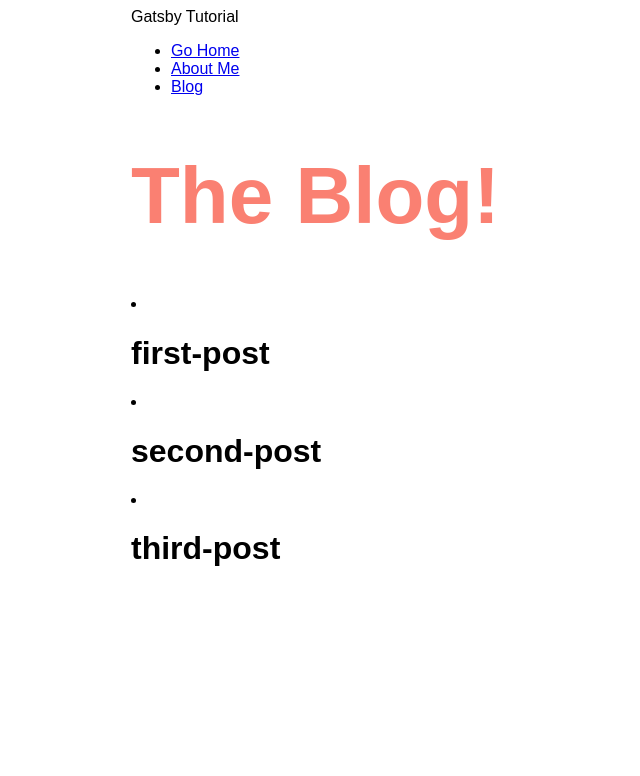
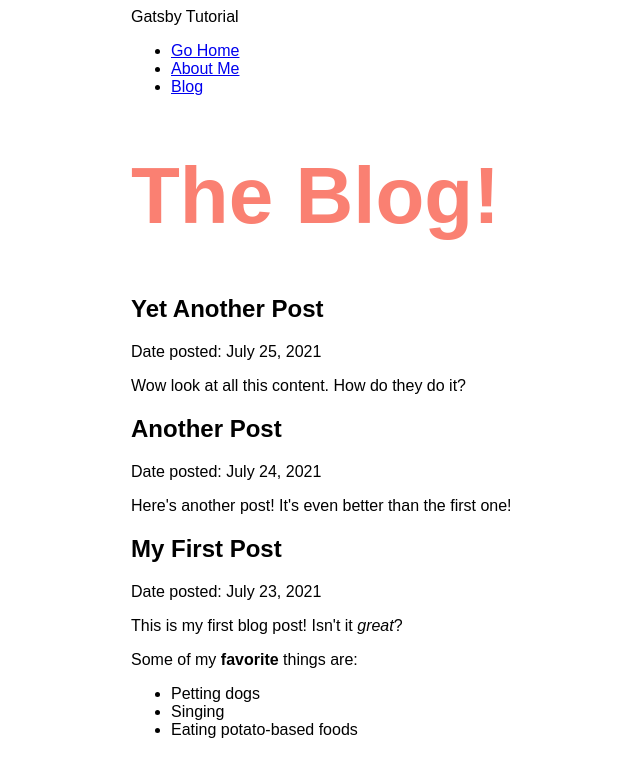
Before and after one commit to willm30/gatsby-tutorial, a Gatsby site: page /blog in a window 1280 px wide. Shown: the whole page, without its empty margins (259-899 px from the left). Built offline with nearby package versions, Linux system fonts and the light colour scheme; Gatsby itself is replaced by a stand-in of ours.

Commit message:
Part 5 gatsby tutorial

```diff
--- a/blog/first-post.mdx
+++ b/blog/first-post.mdx
@@ -0,0 +1,12 @@
+---
+title: "My First Post"
+date: "2021-07-23"
+---
+
+This is my first blog post! Isn't it *great*?
+
+Some of my **favorite** things are:
+
+* Petting dogs
+* Singing
+* Eating potato-based foods
--- a/blog/second-post.mdx
+++ b/blog/second-post.mdx
@@ -0,0 +1,6 @@
+---
+title: "Another Post"
+date: "2021-07-24"
+---
+
+Here's another post! It's even better than the first one!
--- a/blog/third-post.mdx
+++ b/blog/third-post.mdx
@@ -0,0 +1,6 @@
+---
+title: "Yet Another Post"
+date: "2021-07-25"
+---
+
+Wow look at all this content. How do they do it?
--- a/gatsby-config.js
+++ b/gatsby-config.js
@@ -41,5 +41,13 @@
       },
       __key: "blog",
     },
+    {
+      resolve: `gatsby-transformer-remark`,
+      options: {
+        plugins: [
+          `gatsby-remark-autolink-headers`,
+        ],
+      },
+    }
   ],
 };
--- a/package.json
+++ b/package.json
@@ -25,7 +25,9 @@
     "gatsby-plugin-react-helmet": "^4.14.0",
     "gatsby-plugin-sharp": "^3.14.1",
     "gatsby-plugin-sitemap": "^4.10.0",
+    "gatsby-remark-autolink-headers": "^4.11.0",
     "gatsby-source-filesystem": "^3.14.0",
+    "gatsby-transformer-remark": "^4.11.0",
     "gatsby-transformer-sharp": "^3.14.0",
     "react": "^17.0.1",
     "react-dom": "^17.0.1",
--- a/src/pages/blog.js
+++ b/src/pages/blog.js
@@ -1,14 +1,17 @@
 import { graphql } from 'gatsby'
 import * as React from 'react'
 import Layout from '../components/layout'
+import { MDXRenderer } from 'gatsby-plugin-mdx'
 
 const Blog = ({data}) => {
     return (
     <Layout pageTitle='The Blog!'>
-      {data.allFile.nodes.map(item => (
-        <li key={item.name}>
-          <h1>{item.name}</h1>
-        </li>
+      {data.allMdx.nodes.map(item => (
+        <article key={item.id}>
+          <h1>{item.frontmatter.title}</h1>
+          <p>Date posted: {item.frontmatter.date}</p>
+          <MDXRenderer>{item.body}</MDXRenderer>
+        </article>
       ))}
     </Layout>
   )
@@ -16,11 +19,17 @@
 
 export const blogTitles = graphql`
 query {
-  allFile(filter: {extension: {eq: "mdx"}}) {
+  allMdx(sort: {fields: frontmatter___date, order: DESC}) {
     nodes {
-      name
+      frontmatter {
+        date(formatString: "MMMM D, YYYY")
+        title
+      }
+      id
+      body
     }
   }
-}`
+}
+`
 
 export default Blog
```
Also changed, not shown: 1 other file.
